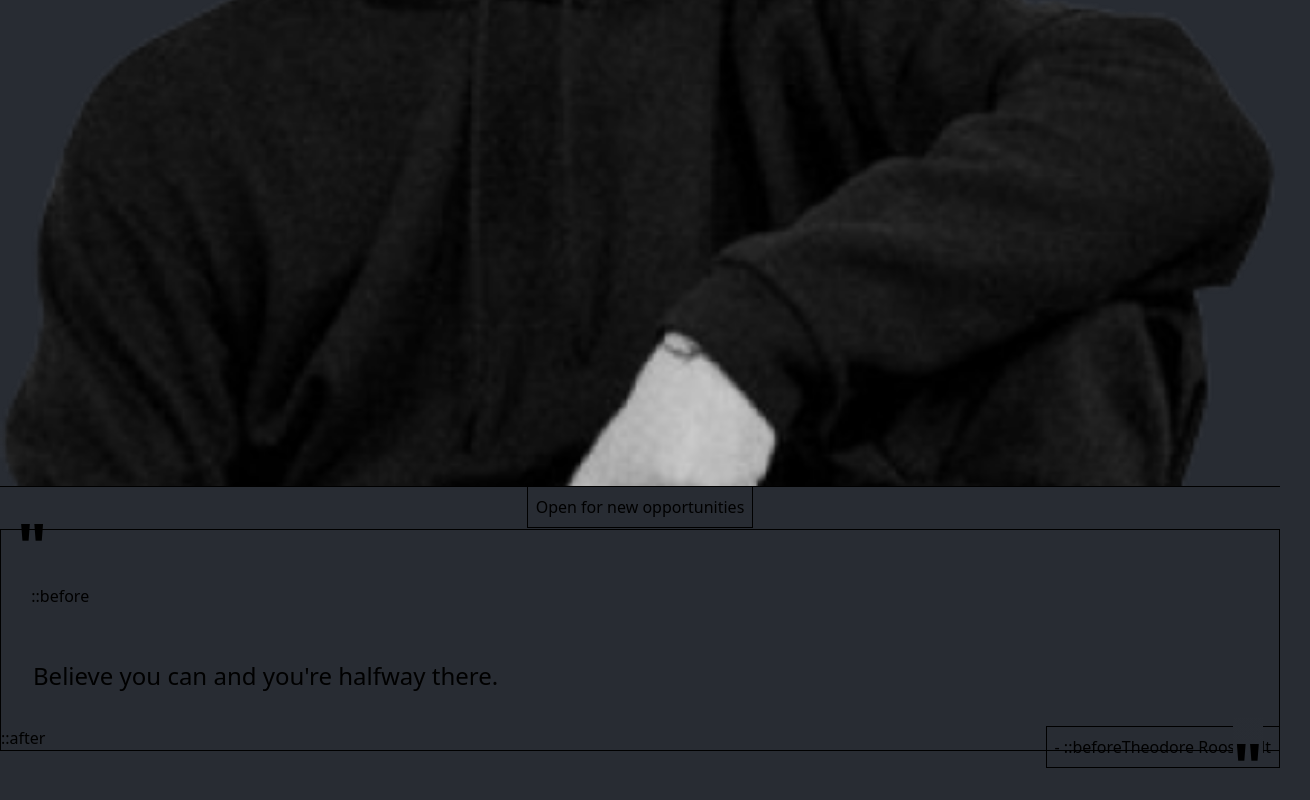
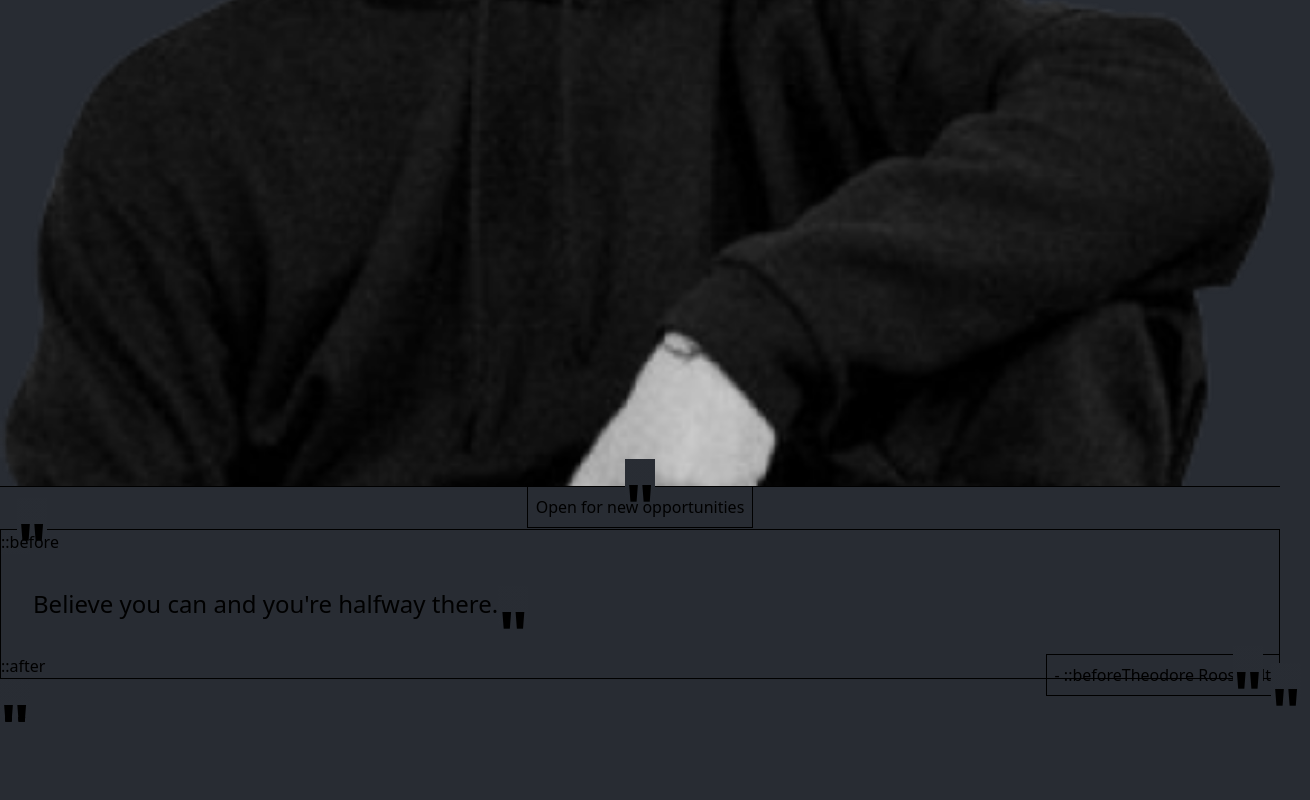
Before and after one commit to johannes-code/portfolio_v2, a React (Vite) app: page / in a window 1280 px wide. Shown: the part 923-1723 px from the top of the page, 1310 px wide, since content can reach past the window. After the commit the page ends 1698 px from the top, so only its background shows below. Built offline with nearby package versions, Linux system fonts and the light colour scheme.

Commit message:
got quotes symbols to render, but renders a little too much

```diff
--- a/src/components/quote/quote.module.css
+++ b/src/components/quote/quote.module.css
@@ -5,21 +5,8 @@
   margin: 0;
 }
 
-.quote::before {
-  top: -32px;
-  left: 16px;
-  content: '"';
-  position: relative;
-  font-size: 64px;
-  font-weight: 700;
-  background-image: linear-gradient(var(--background) var(--background));
-  background-size: 100% 40%;
-  background-repeat: no-repeat;
-}
-
-.quote::after {
-  bottom: -64px;
-  right: 16px;
+.quote::before,
+::after {
   content: '"';
   position: absolute;
   color: var(--gray);
@@ -29,11 +16,19 @@
   background-size: 100% 40%;
   background-repeat: no-repeat;
 }
+.quote::before {
+  top: -32px;
+  left: 16px;
+}
+.quote::after {
+  bottom: -64px;
+  right: 16px;
+}
 
 .quote_text {
   padding: 32px;
   font-size: 24px;
-  font-weight: 500px;
+  font-weight: 500;
   background-color: var(--background);
 }
 
```
